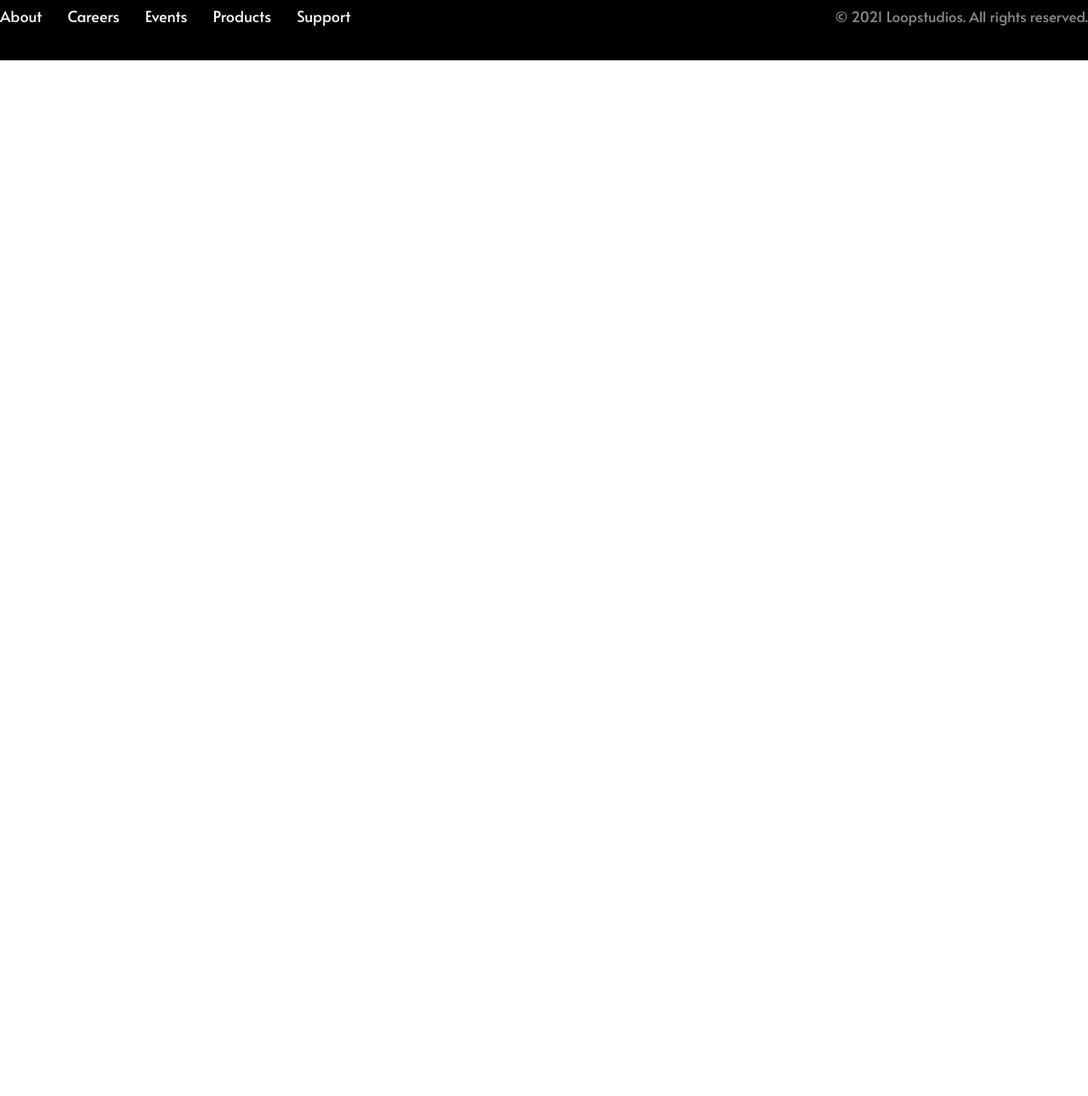
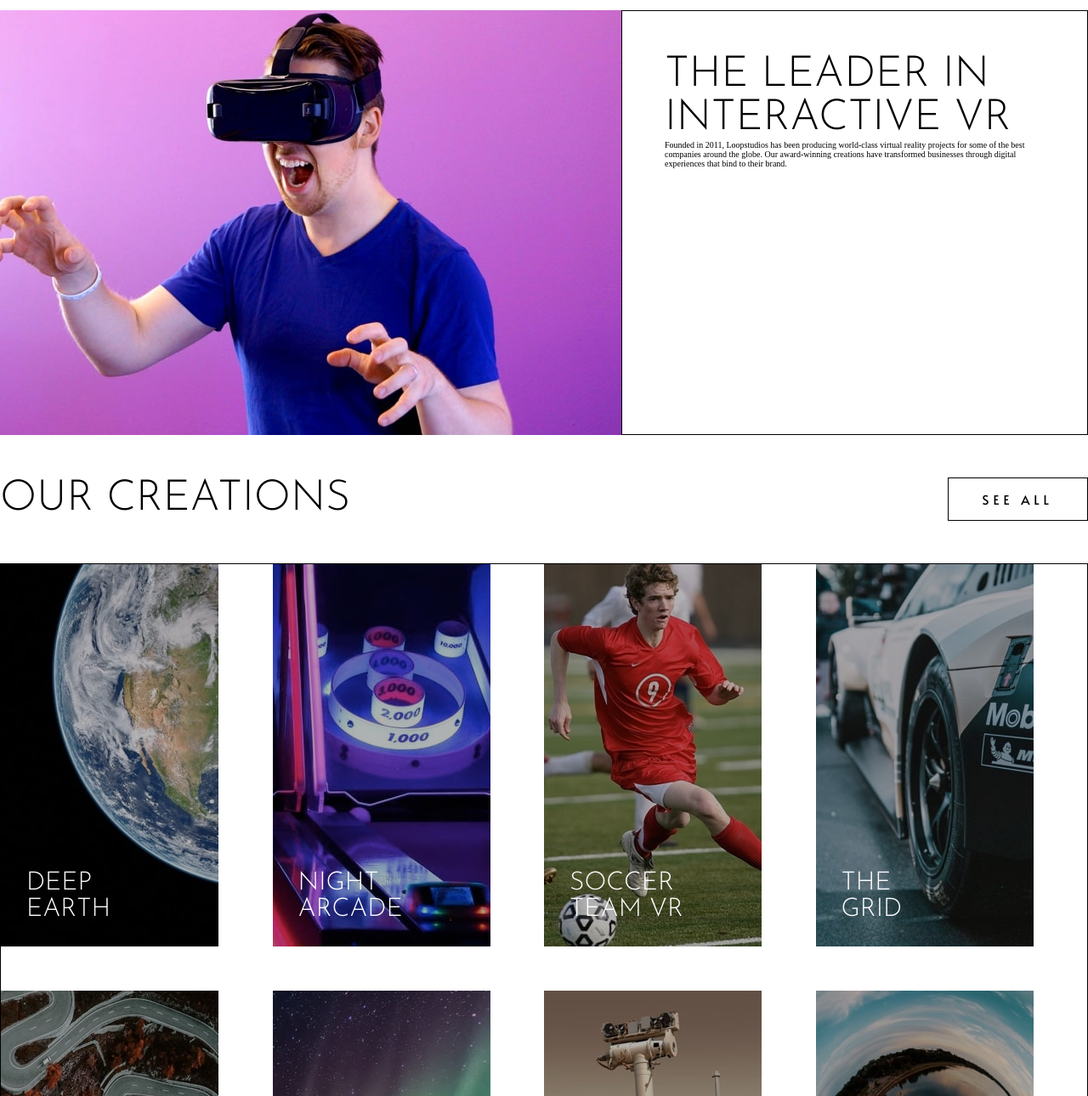
Before and after one commit to nik-ves/loopstudios-landing-page, a website: page index.html in a window 1280 px wide. Shown: the part 738-2028 px from the top of the page at 85% size. Before the commit the page ends 809 px from the top, so only its background shows below. Drawn offline with Linux system fonts and the light colour scheme.

Commit message:
Added interactive and creations sections

```diff
--- a/index.html
+++ b/index.html
@@ -11,9 +11,11 @@
 </head>
 <body>
 
+  <!-- --- Header --- -->
+
   <header class="header">
     <div class="container">
-      <div class="content">
+      <div class="header__content">
         <div class="logo">
           <img src="images/logo.svg" alt="logo">
         </div>
@@ -32,6 +34,86 @@
       </div>
     </div>
   </header>
+
+  <!-- --- Interactive section --- -->
+
+  <section class="interactive">
+    <div class="container">
+      <div class="interactive__content">
+        <img class="interactive__image" src="images/desktop/image-interactive.jpg" alt="interactive">
+
+        <div class="interactive__text">
+          <h2 class="heading-2">The leader in interactive VR</h2>
+
+          <p>Founded in 2011, Loopstudios has been producing world-class virtual reality projects for some of the best companies around the globe. Our award-winning creations have transformed businesses through digital experiences that bind to their brand.</p>
+        </div>
+      </div>
+    </div>
+  </section>
+
+  <!-- --- Creations section --- -->
+
+  <section class="creations">
+    <div class="container">
+      <div class="creations__intro-text">
+        <h2 class="heading-2">Our creations</h2>
+
+        <button class="btn">See all</button>
+      </div>
+
+      <div class="creations__pictures">
+        <div class="creations__box">
+          <img class="creations__box--image" src="images/desktop/image-deep-earth.jpg" alt="">
+
+          <p class="creations__box--text">Deep <br> earth</p>
+        </div>
+
+        <div class="creations__box">
+          <img class="creations__box--image" src="images/desktop/image-night-arcade.jpg" alt="">
+
+          <p class="creations__box--text">Night <br> arcade</p>
+        </div>
+
+        <div class="creations__box">
+          <img class="creations__box--image" src="images/desktop/image-soccer-team.jpg" alt="">
+
+          <p class="creations__box--text">Soccer <br> team vr</p>
+        </div>
+
+        <div class="creations__box">
+          <img class="creations__box--image" src="images/desktop/image-grid.jpg" alt="">
+
+          <p class="creations__box--text">The <br> grid</p>
+        </div>
+
+        <div class="creations__box">
+          <img class="creations__box--image" src="images/desktop/image-from-above.jpg" alt="">
+
+          <p class="creations__box--text">From up <br> above vr</p>
+        </div>
+
+        <div class="creations__box">
+          <img class="creations__box--image" src="images/desktop/image-pocket-borealis.jpg" alt="">
+
+          <p class="creations__box--text">Pocket <br> borealis</p>
+        </div>
+
+        <div class="creations__box">
+          <img class="creations__box--image" src="images/desktop/image-curiosity.jpg" alt="">
+
+          <p class="creations__box--text">The <br> curiosity</p>
+        </div>
+
+        <div class="creations__box">
+          <img class="creations__box--image" src="images/desktop/image-fisheye.jpg" alt="">
+
+          <p class="creations__box--text">Make it <br> fisheye</p>
+        </div>
+      </div>
+    </div>
+  </section>
+
+  <!-- --- Footer --- -->
 
   <footer class="footer">
     <div class="container">
--- /dev/null
+++ b/sass/_creations.scss
@@ -0,0 +1,36 @@
+.creations {
+    padding-bottom: 10rem;
+
+    &__intro-text {
+        display: flex;
+        justify-content: space-between;
+    }
+
+    &__pictures {
+        border: 1px solid black;
+        margin-top: 5rem;
+
+        display: grid;
+        grid-template-columns: repeat(auto-fill, minmax(300px, 1fr));
+        grid-row-gap: 5rem;
+    }
+
+    &__box {
+        position: relative;
+
+        &--image {
+            filter: brightness(70%);
+            max-width: 100%;
+        }
+
+        &--text {
+            position: absolute;
+            color: $color-white;
+            text-transform: uppercase;
+            font-size: 3rem;
+            bottom: 30px;
+            left: 30px;
+            font-family: $font-secondary;
+        }
+    }
+}
--- a/sass/_header.scss
+++ b/sass/_header.scss
@@ -35,10 +35,10 @@
         display: inline-block;
         width: 70rem;
     }
+
+    &__content {
+        display: flex;
+        justify-content: space-between;
+        padding-top: 6rem;
+    }
 }
-
-.content {
-    display: flex;
-    justify-content: space-between;
-    padding-top: 6rem;
-}
--- /dev/null
+++ b/sass/_interactive.scss
@@ -0,0 +1,19 @@
+.interactive {
+    padding: 10rem 0 5rem 0;
+
+    &__content {
+        display: flex;
+    }
+
+    &__image {
+        width: 100%;
+        height: auto;
+    }
+
+    &__text {
+        border: 1px solid black;
+        padding: 5rem;
+        display: block;
+        min-height: 300px;
+    }
+}
--- a/sass/_typography.scss
+++ b/sass/_typography.scss
@@ -4,3 +4,28 @@
     font-family: $font-secondary;
     font-weight: 300;
 }
+
+.heading-2 {
+    font-size: 5rem;
+    text-transform: uppercase;
+    font-family: $font-secondary;
+    font-weight: 300;
+}
+
+.btn {
+    text-align:center;
+    display: inline-block;
+    text-decoration: none;
+    text-transform: uppercase;
+    border: 1px solid $color-black;
+    background-color: $color-white;
+    color: $color-black;
+    padding: 1rem 4rem;
+    font-family: $font-primary;
+    font-size: 1.5rem;
+    letter-spacing: 5px;
+
+    &:hover {
+        cursor: pointer;
+    }
+}
--- a/sass/main.scss
+++ b/sass/main.scss
@@ -1,4 +1,6 @@
 @import "base";
 @import "typography";
 @import "header";
+@import "interactive";
+@import "creations";
 @import "footer";
```
Also changed, not shown: css/style.css.
